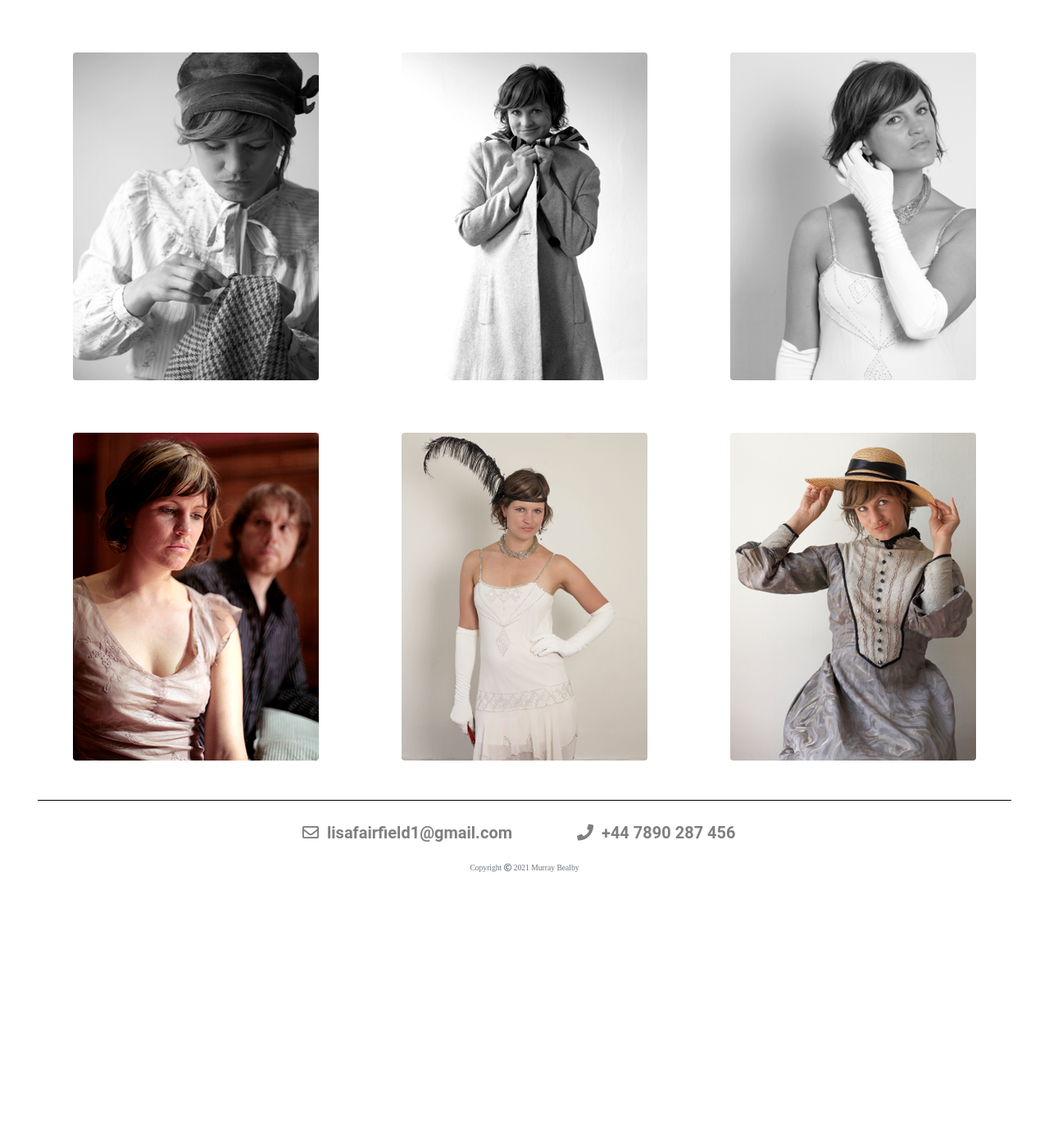
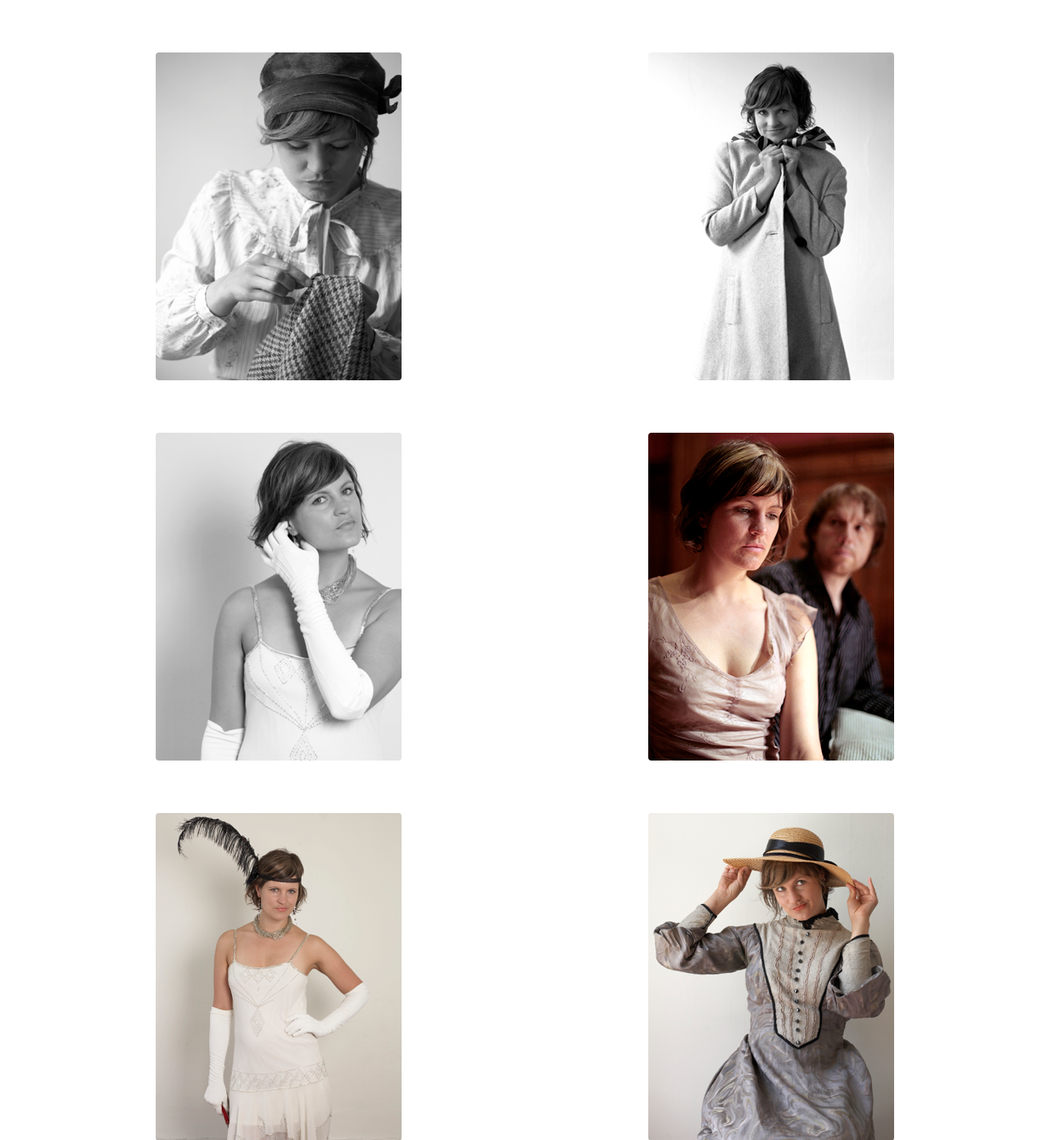
Before and after one commit to Bealby/lisa-fairfield-actress, a Flask app: page /gallery in a window 1280 px wide. Shown: the part 239-1630 px from the top of the page at 82% size. Before the commit the page ends 1303 px from the top, so only its background shows below. Run offline with Flask 2, Linux system fonts and the light colour scheme; some libraries are stand-ins or nearby versions; some web fonts are replaced.

```diff
--- a/templates/gallery.html
+++ b/templates/gallery.html
@@ -9,22 +9,22 @@
 <section>
     <div class="container-fluid">
         <div class="row pl-4 pr-4 pt-5 mb-5 align-items-center no-gutters">
-            <div class="col-md-6 col-lg-4 mb-5 mt-3">
+            <div class="col-md-6 mb-5 mt-3">
                 <img src="static/images/gallery-image-6.png" onclick="openModal();currentSlide(1)" class="img-fluid d-block mx-auto gallery-images rounded hover-shadow" alt="Lisa Fairfield" />
             </div>
-            <div class="col-md-6 col-lg-4 mb-5 mt-3">
+            <div class="col-md-6 mb-5 mt-3">
                 <img src="static/images/gallery-image-3.png" onclick="openModal();currentSlide(2)" class="img-fluid d-block mx-auto gallery-images rounded hover-shadow" alt="Lisa Fairfield" />
             </div>
-            <div class="col-md-6 col-lg-4 mb-5 mt-3">
+            <div class="col-md-6 mb-5 mt-3">
                 <img src="static/images/gallery-image-5.png" onclick="openModal();currentSlide(3)" class="img-fluid d-block mx-auto gallery-images rounded hover-shadow" alt="Lisa Fairfield" />
             </div>
-            <div class="col-md-6 col-lg-4 mb-5 mt-3">
+            <div class="col-md-6 mb-5 mt-3">
                 <img src="static/images/gallery-image-1.png" onclick="openModal();currentSlide(4)" class="img-fluid d-block mx-auto gallery-images rounded hover-shadow" alt="Lisa Fairfield" />
             </div>
-            <div class="col-md-6 col-lg-4 mb-5 mt-3">
+            <div class="col-md-6 mb-5 mt-3">
                 <img src="static/images/gallery-image-4.png" onclick="openModal();currentSlide(5)" class="img-fluid d-block mx-auto gallery-images rounded hover-shadow" alt="Lisa Fairfield" />
             </div>
-            <div class="col-md-6 col-lg-4 mb-5 mt-3">
+            <div class="col-md-6 mb-5 mt-3">
                 <img src="static/images/gallery-image-2.png" onclick="openModal();currentSlide(6)" class="img-fluid d-block mx-auto gallery-images rounded hover-shadow" alt="Lisa Fairfield" />
             </div>
         </div>
--- a/templates/index.html
+++ b/templates/index.html
@@ -11,5 +11,9 @@
                 </div>
             </div>
         </section>
+        <!--Divider to allow spaving with toggle used-->
+        <div class="row mb-5">
+            <div class="col"></div>
+        </div>
 
 {% endblock %}
```
